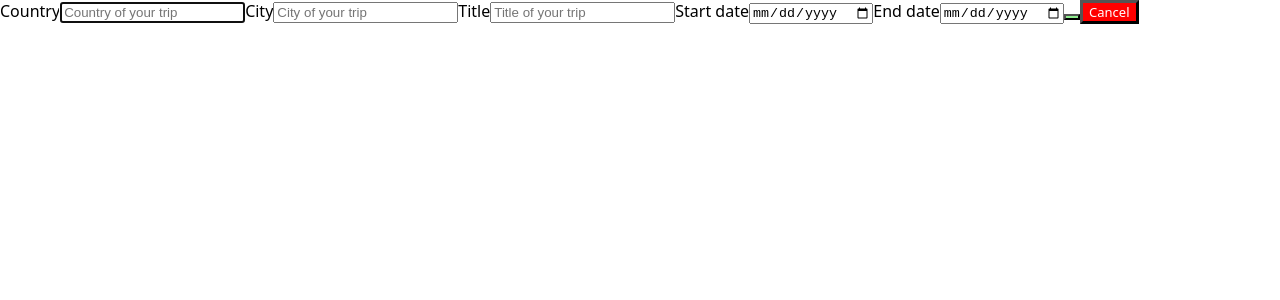
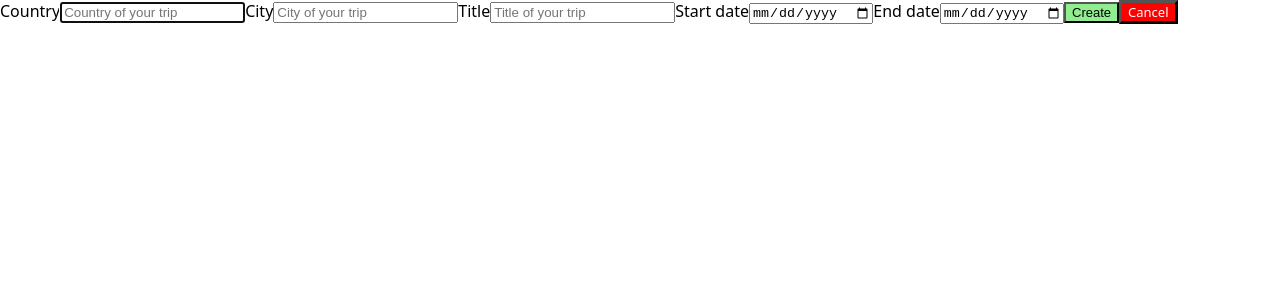
Before and after one commit to e-rmkt/tripify-travel-app, a Next.js app: page /forms/TripForm in a window 1280 px wide. Shown: the top 300 px of the page. Built offline with nearby package versions, Linux system fonts and the light colour scheme.

Commit message:
refactor: pass Create as children to component

```diff
--- a/pages/forms/TripForm/index.js
+++ b/pages/forms/TripForm/index.js
@@ -1,7 +1,7 @@
+import CancelButton from "@/components/CancelButton";
+import CreateButton from "@/components/CreateButton";
+import { useRouter } from "next/router";
 import useSWR from "swr";
-import CreateButton from "@/components/CreateButton";
-import CancelButton from "@/components/CancelButton";
-import { useRouter } from "next/router";
 
 export default function TripForm() {
   const { mutate } = useSWR("/api/trips");
@@ -71,7 +71,7 @@ export default function TripForm() {
         End date
         <input name="endDate" type="date" />
       </label>
-      <CreateButton />
+      <CreateButton>Create</CreateButton>
       <CancelButton />
     </form>
   );
```
